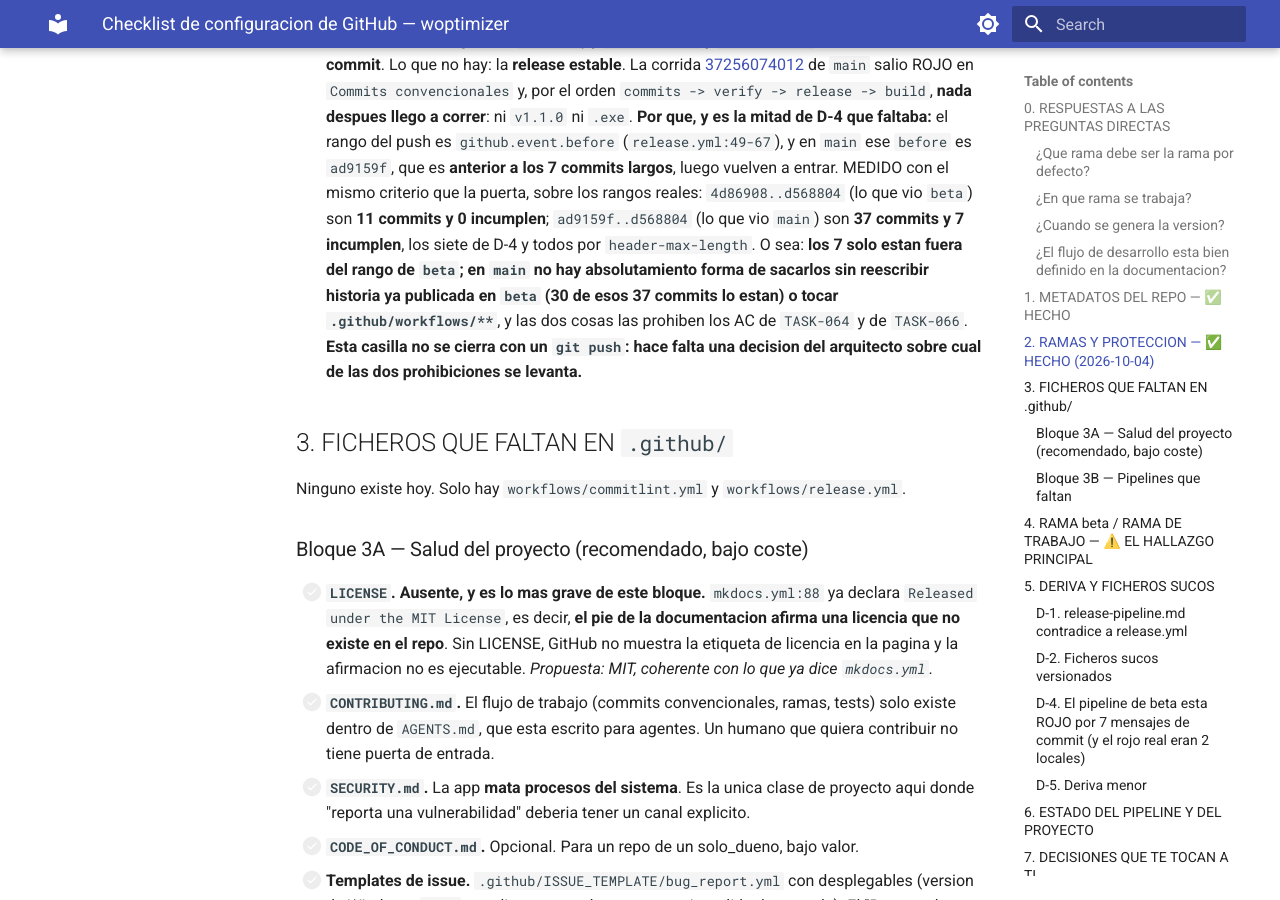
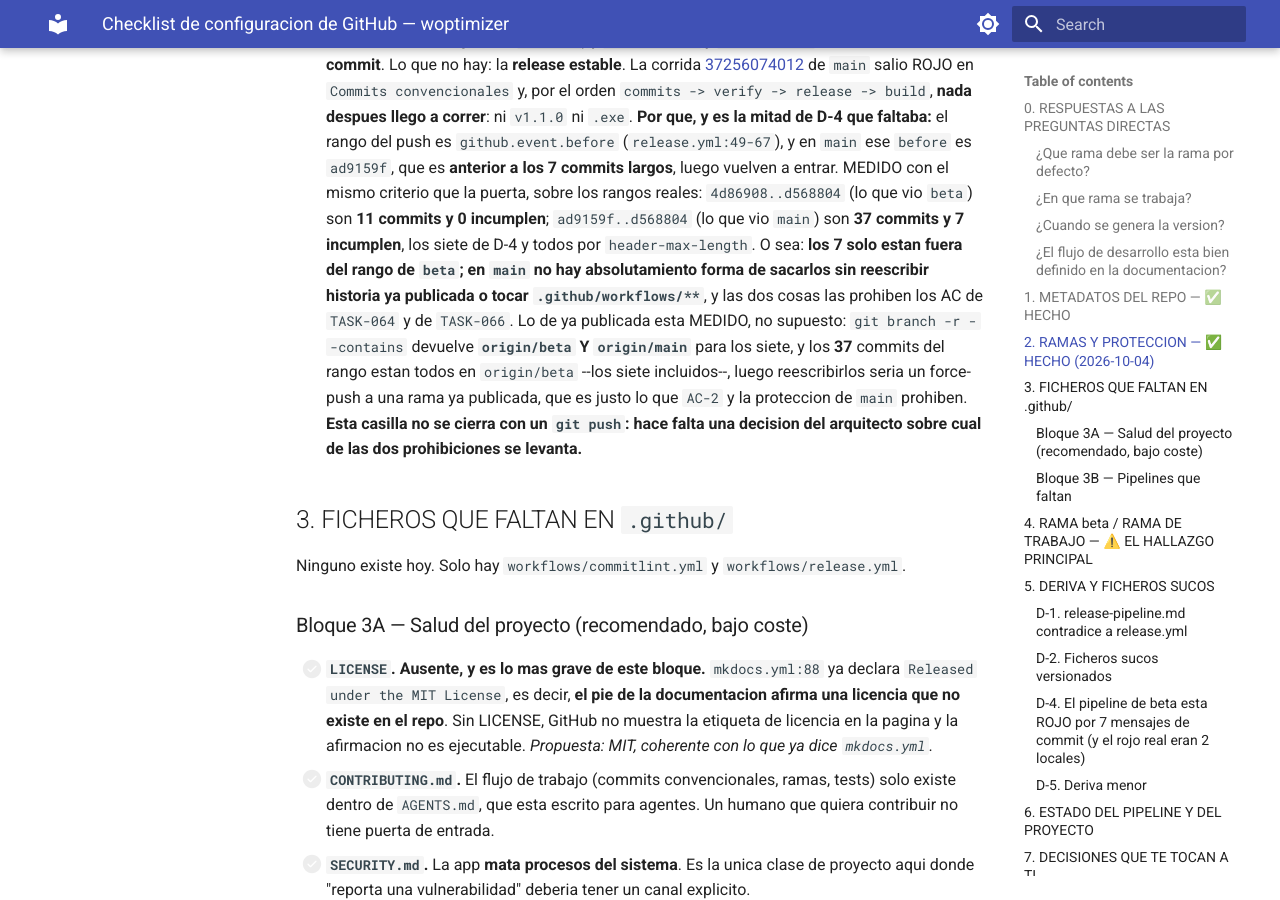
Before and after one commit to carcheky/woptimizer, an MkDocs documentation site: the page built from docs/GITHUB-SETUP-CHECKLIST.md, in a window 1280 px wide and 900 px high, scrolled down 4007 px. Built offline with MkDocs 1.6.1 and Material for MkDocs 9.7.7, drawn with Linux system fonts in a browser that asks for light colours.

Commit message:
docs(github): los siete largos estan publicados, y eso cierra la via (TASK-064)

```diff
--- a/docs/GITHUB-SETUP-CHECKLIST.md
+++ b/docs/GITHUB-SETUP-CHECKLIST.md
@@ -148,9 +148,12 @@ Este checklist lo arregla: la regla queda escrita aqui y hay que propagarla.
       `main`) son **37 commits y 7 incumplen**, los siete de D-4 y todos por
       `header-max-length`. O sea: **los 7 solo estan fuera del rango de `beta`; en
       `main` no hay absolutamiento forma de sacarlos sin reescribir historia ya
-      publicada en `beta` (30 de esos 37 commits lo estan) o tocar
-      `.github/workflows/**`**, y las dos cosas las prohiben los AC de `TASK-064` y de
-      `TASK-066`. **Esta casilla no se cierra con un `git push`: hace falta una
+      publicada o tocar `.github/workflows/**`**, y las dos cosas las prohiben los AC
+      de `TASK-064` y de `TASK-066`. Lo de ya publicada esta MEDIDO, no supuesto:
+      `git branch -r --contains` devuelve **`origin/beta` Y `origin/main`** para los
+      siete, y los **37** commits del rango estan todos en `origin/beta` --los siete
+      incluidos--, luego reescribirlos seria un force-push a una rama ya publicada,
+      que es justo lo que `AC-2` y la proteccion de `main` prohiben. **Esta casilla no se cierra con un `git push`: hace falta una
       decision del arquitecto sobre cual de las dos prohibiciones se levanta.**
 
 ## 3. FICHEROS QUE FALTAN EN `.github/`
```
Also changed, not shown: llms-full.txt (+6 -3 lines).
